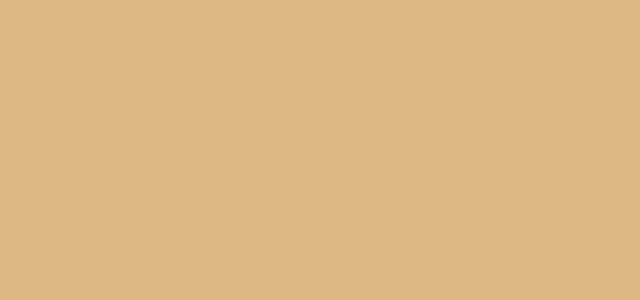
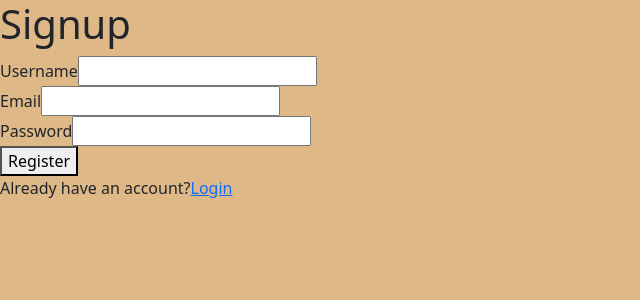
Before and after one commit to ivanBasCub/Imp_Pact_5e, a React (Vite) app: page /signup in a window 1280 px wide. Before the commit this address had no page. Shown: the top 300 px of the page, without its empty margins (0-640 px from the left). Built offline with nearby package versions, Linux system fonts and the light colour scheme.

Commit message:
Creacion de los componentes de login, Signup, Logout

```diff
--- a/src/componentes/Users/Login.jsx
+++ b/src/componentes/Users/Login.jsx
@@ -2,6 +2,7 @@ import { useState } from "react";
 import { signInWithEmailAndPassword } from "firebase/auth";
 import { auth } from "../../firebase/config";
 import { useNavigate } from "react-router-dom";
+import Logout from "./Logout";
 
 function Login() {
     const [email, setEmail] = useState("");
@@ -23,7 +24,13 @@ function Login() {
                 })
                 .catch((error) => {
                     const errorMessage = error.message;
-                    setError(errorMessage);
+
+                    if(errorMessage.includes("auth/user-not-found")) {
+                        setError("User not found. Please check your email or sign up.");
+                    }
+                    if(errorMessage.includes("auth/invalid-credential")){
+                        setError("Invalid credentials. Please check your email and password.");
+                    }
                 });
         }
     }
@@ -39,7 +46,7 @@ function Login() {
                 {error ? (<div className="error">{error}</div>) : ""}
                 <button type="submit" onClick={btnLogin}>Login</button>
             </form>
-
+            <p>Don't have an account? <a href="/signup">Register</a></p>
         </div>
     )
 }
--- a/src/componentes/Users/Logout.jsx
+++ b/src/componentes/Users/Logout.jsx
@@ -0,0 +1,32 @@
+import { auth } from "../../firebase/config";
+import { signOut } from "firebase/auth";
+import { useNavigate } from "react-router-dom";
+import { useState } from "react";
+
+
+export default function Logout() {
+    const [error, setError] = useState(null)
+    const navigate = useNavigate()
+
+    const btnLogout = async (event) => {
+        event.preventDefault()
+        signOut(auth).then(() => {
+            // Sign-out successful.
+            console.log("Sign-out successful.")
+            navigate("/")
+        }).catch((error) => {
+            // An error happened.
+            const errorMessage = error.message
+            console.log(errorMessage)
+            if (errorMessage.includes("auth/no-current-user")) {
+                setError("No user is currently signed in.")
+            }
+        })
+    }
+
+    return (
+        <div>
+            <button onClick={btnLogout}>Logout</button>
+        </div>
+    )
+}
--- a/src/componentes/Users/Signup.jsx
+++ b/src/componentes/Users/Signup.jsx
@@ -0,0 +1,52 @@
+import { auth, db } from "../../firebase/config"
+import { createUserWithEmailAndPassword } from "firebase/auth"
+import { doc, setDoc } from "firebase/firestore"
+import { useState } from "react"
+
+
+export default function Signup() {
+    const [username, setUsername] = useState("")
+    const [email, setEmail] = useState("")
+    const [password, setPassword] = useState("")
+    const [error, setError] = useState(null)
+
+    const btnSignup = async (event) => {
+        event.preventDefault()
+        if (username && email && password) {
+            createUserWithEmailAndPassword(auth, email, password)
+                .then(async (userCredential) => {
+                    // Signed in
+                    const user = userCredential.user
+                    console.log(user)
+                    await setDoc(doc(db, "Users", user.uid), {
+                        username: username,
+                        email: email
+                    })
+                })
+                .catch((error) => {
+                    const errorMessage = error.message
+                    console.log(errorMessage)
+                    if (errorMessage.includes("auth/email-already-in-use")) {
+                        setError("Email already in use. Please use another email.")
+                    }
+                })
+        }
+    }
+
+    return(
+        <div>
+            <h1>Signup</h1>
+            <form method="post">
+                <label from="user_name">Username</label>
+                <input type="text" id="user_name" name="user_name" required onChange={((e) => setUsername(e.target.value))}/><br />
+                <label from="user_email">Email</label>
+                <input type="email" id="user_email" name="user_email" required onChange={((e) => setEmail(e.target.value))}/><br />
+                <label from="user_password">Password</label>
+                <input type="password" name="user_password" id="user_password" required onChange={((e) => setPassword(e.target.value))}/><br />
+                {error ? (<div className="error">{error}</div>) : ""}
+                <button type="submit" onClick={btnSignup}>Register</button>
+            </form>
+            <p>Already have an account?<a href="/login">Login</a></p>
+        </div>
+    )
+}
--- a/src/main.jsx
+++ b/src/main.jsx
@@ -8,6 +8,7 @@ import SRD from './componentes/SRD/SRD.jsx'
 import Personajes from './componentes/Personajes/Personajes.jsx'
 import PersonajesNuevo from './componentes/Personajes/PersonajesNuevo.jsx'
 import Login from './componentes/Users/Login.jsx'
+import Signup from './componentes/Users/Signup.jsx'
 
 
 createRoot(document.getElementById('root')).render(
@@ -24,6 +25,8 @@ createRoot(document.getElementById('root')).render(
 
         {/* Ruta para el inicio y creación de cuenta */}
         <Route path='/login' element={<Login />} />
+        <Route path='/signup' element={<Signup />} />
+
 
       </Routes>
     </BrowserRouter>
```
Also changed, not shown: firebase.json.
